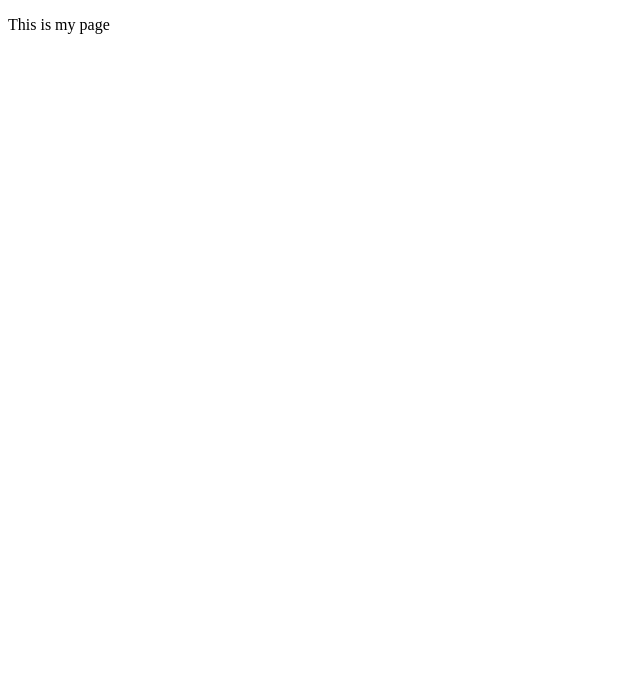
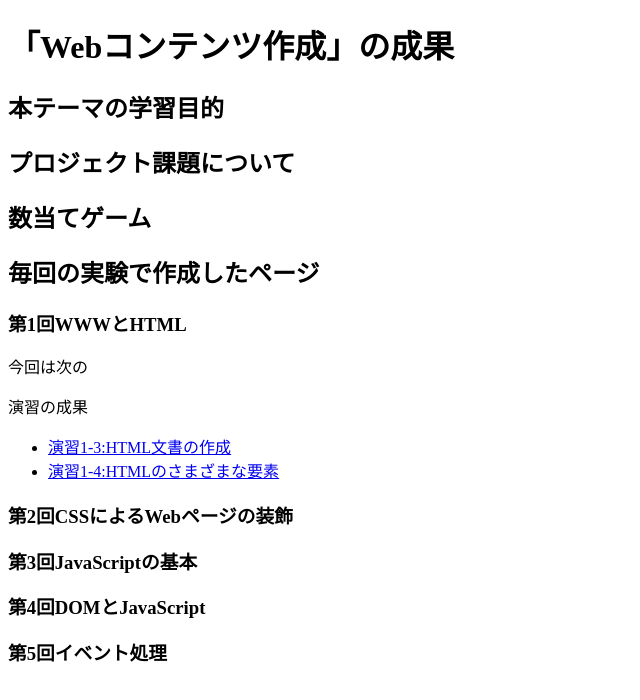
Before and after one commit to G284552022/medialabo, a plain HTML site: page index.html in a window 1280 px wide. Shown: the whole page, without its empty margins (0-640 px from the left). Drawn offline with Linux system fonts and the light colour scheme.

Commit message:
レポート作成

```diff
--- a/index.html
+++ b/index.html
@@ -5,6 +5,33 @@
     <title>My test page</title>
   </head>
   <body>
-    <p>This is my page</p>
+    <h1>「Webコンテンツ作成」の成果</h1>
+    <h2>本テーマの学習目的</h2>
+    <p></p>
+    <h2>プロジェクト課題について</h2>
+    <p></p>
+    <h2>数当てゲーム</h2>
+    <p></p>
+    <h2>毎回の実験で作成したページ</h2>
+    <h3>第1回WWWとHTML</h3>
+    <p>今回は次の</p>
+    <p>演習の成果</p>
+    <ul>
+      <li>
+    <a href="file:///Users/saki/Documents/medialabo/practice-html/structure.html"
+		title="演習1-3"
+		target="_blank">演習1-3:HTML文書の作成</a>
+      </li>
+      <li>
+      <a href="file:///Users/saki/Documents/medialabo/practice-html/elements.html"
+        title="演習1-4"
+        target="_blank">演習1-4:HTMLのさまざまな要素</a>
+      </li>
+    </ul>
+
+    <h3>第2回CSSによるWebページの装飾</h3>
+    <h3>第3回JavaScriptの基本</h3>
+    <h3>第4回DOMとJavaScript</h3>
+    <h3>第5回イベント処理</h3>
   </body>
 </html>
```
